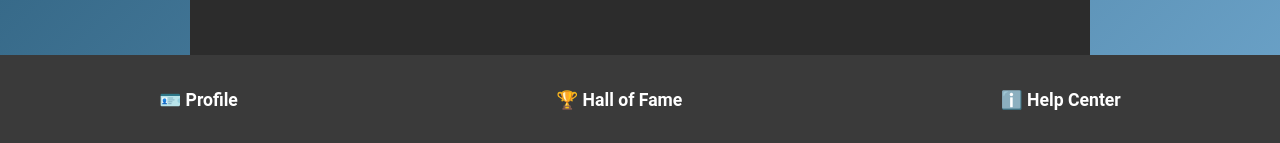
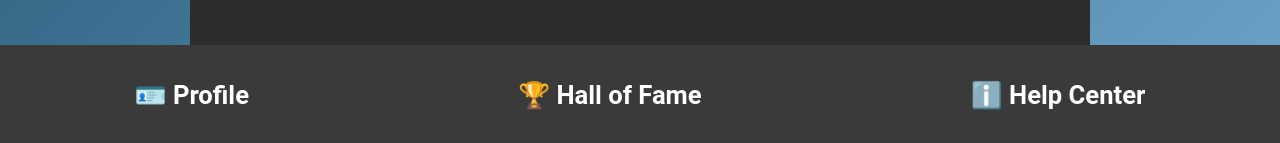
Before and after one commit to Orios18/Fame-community, a React (Create React App) app: page / in a window 1280 px wide. Shown: the part 654-797 px from the top of the page. Built offline with nearby package versions, Linux system fonts and the light colour scheme; no server answers; the database is empty.

Commit message:
profile tab customization #3

```diff
--- a/src/pages/HallOfFamePage.css
+++ b/src/pages/HallOfFamePage.css
@@ -165,7 +165,7 @@ html, body {
 
 .bottom-menu-item {
   color: #FFFFFF;
-  font-size: 1.1rem; /* Increased font size */
+  font-size: 1.6rem; /* Increased font size */
   font-weight: 600; /* Made the text bolder */
   cursor: pointer;
   padding: 10px 16px; /* Increased padding to make the items bigger */
```
